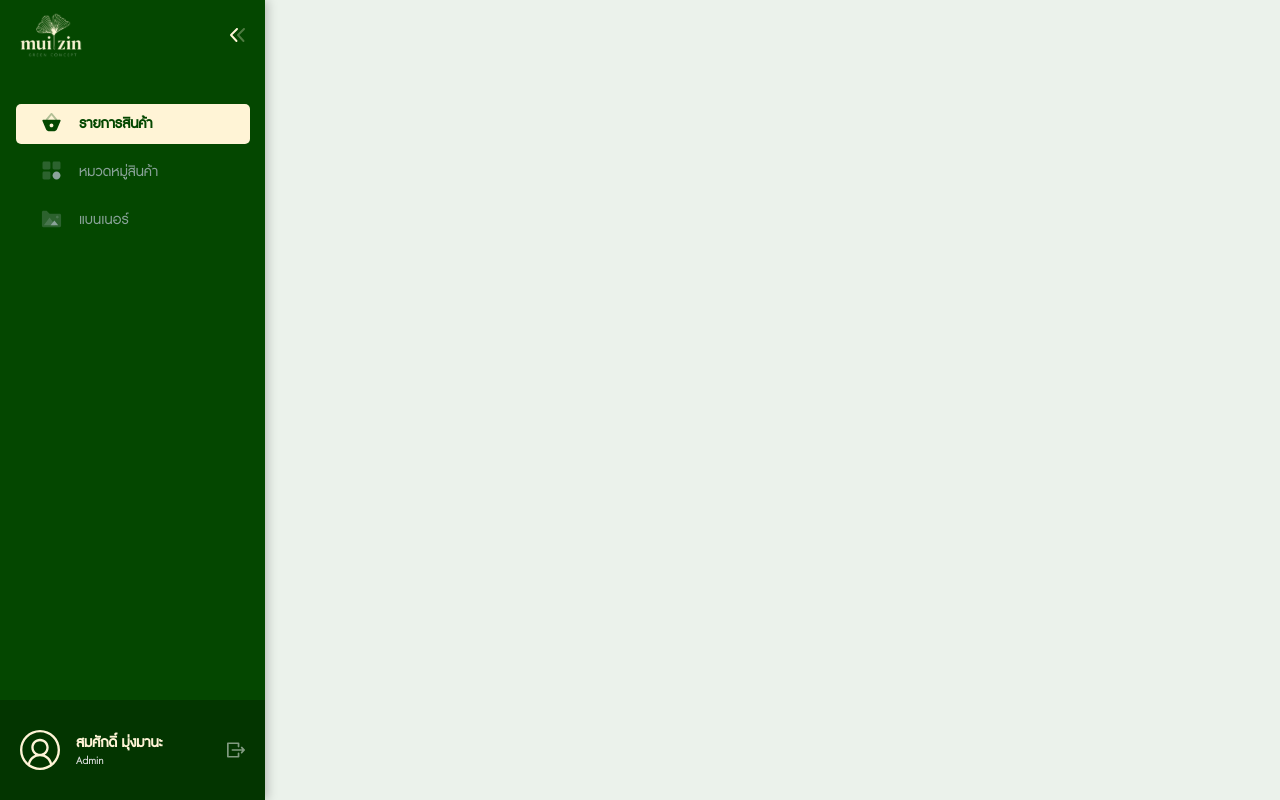
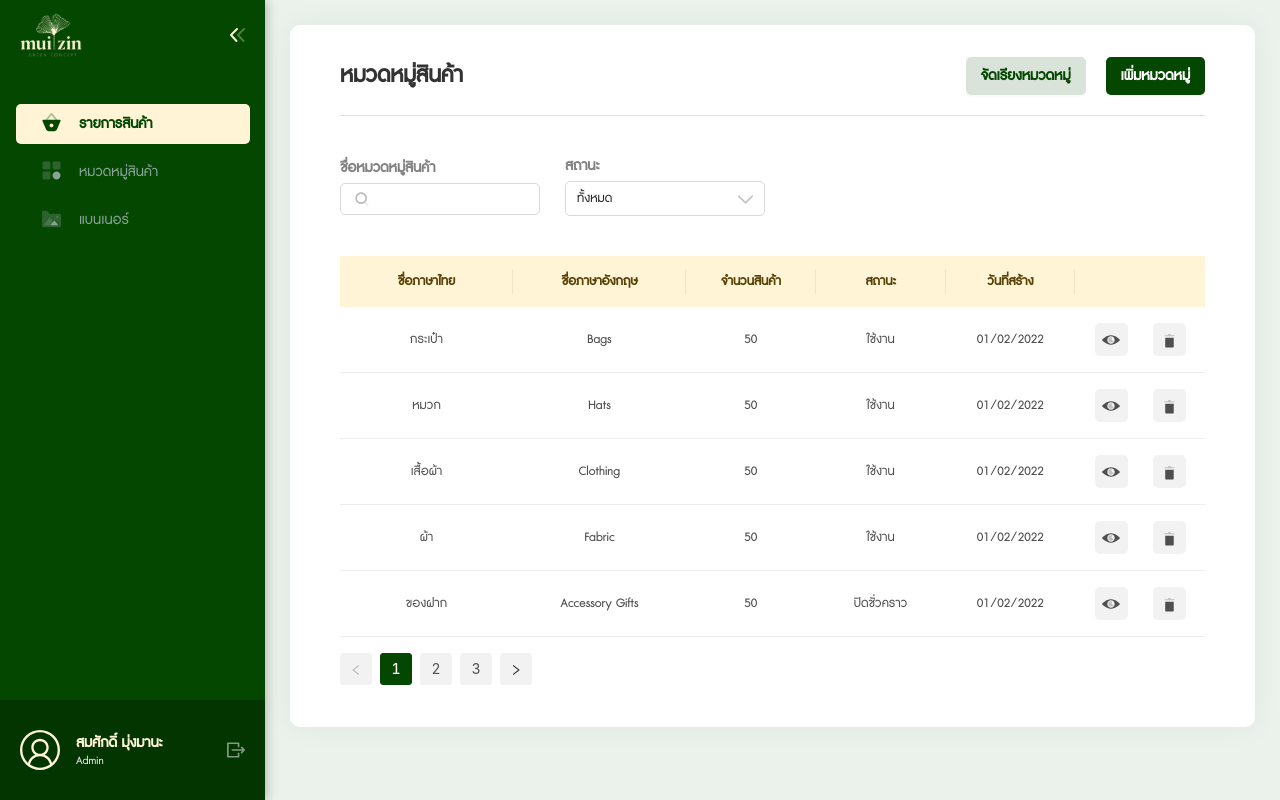
Before and after one commit to baskittisak/muiizin-admin, a React (Create React App) app: page /categories in a window 1280 px wide. Built offline with nearby package versions, Linux system fonts and the light colour scheme.

Commit message:
[EDIT] Categories List and FIlter

```diff
--- /dev/null
+++ b/src/components/categories/Categories.js
@@ -0,0 +1,154 @@
+import { memo, useCallback, useMemo, useState } from "react";
+import Frame from "../../center_components/Frame";
+import BaseButton from "../../center_components/BaseButton";
+import FilterCategories from "./FilterCategories";
+import IconSvg from "../../center_components/IconSvg";
+import Table from "../../center_components/Table";
+import { ReactComponent as eye_icon } from "../../assets/icons/eye.svg";
+import { ReactComponent as delete_icon } from "../../assets/icons/delete.svg";
+import { Space } from "antd";
+import { Action } from "../../style/common";
+
+const Categories = () => {
+  const [page, setPage] = useState(1);
+  const [filters, setFilters] = useState({
+    search: "",
+    status: "1",
+  });
+
+  const onFilters = useCallback((type, value) => {
+    setFilters((prevState) => ({
+      ...prevState,
+      [type]: value,
+    }));
+  }, []);
+
+  const columns = useMemo(() => {
+    return [
+      {
+        title: "ชื่อภาษาไทย",
+        dataIndex: "nameTH",
+        width: "20%",
+      },
+      {
+        title: "ชื่อภาษาอังกฤษ",
+        dataIndex: "nameEN",
+        width: "20%",
+      },
+      {
+        title: "จำนวนสินค้า",
+        dataIndex: "stock",
+        width: "15%",
+      },
+      {
+        title: "สถานะ",
+        dataIndex: "status",
+        width: "15%",
+      },
+      {
+        title: "วันที่สร้าง",
+        dataIndex: "createdTime",
+        width: "15%",
+      },
+      {
+        title: "",
+        dataIndex: "action",
+        width: "15%",
+        render: (_, record) => (
+          <Space size={25}>
+            <Action
+              justify="center"
+              align="center"
+              onClick={() => console.log(record?.key)}
+            >
+              <IconSvg src={eye_icon} fontSize={18} />
+            </Action>
+            <Action
+              justify="center"
+              align="center"
+              onClick={() => console.log(record?.key)}
+            >
+              <IconSvg src={delete_icon} fontSize={18} />
+            </Action>
+          </Space>
+        ),
+      },
+    ];
+  }, []);
+
+  const dataSource = useMemo(() => {
+    return [
+      {
+        key: "1",
+        nameTH: "กระเป๋า",
+        nameEN: "Bags",
+        stock: 50,
+        status: "ใช้งาน",
+        createdTime: "01/02/2022",
+      },
+      {
+        key: "2",
+        nameTH: "หมวก",
+        nameEN: "Hats",
+        stock: 50,
+        status: "ใช้งาน",
+        createdTime: "01/02/2022",
+      },
+      {
+        key: "3",
+        nameTH: "เสื้อผ้า",
+        nameEN: "Clothing",
+        stock: 50,
+        status: "ใช้งาน",
+        createdTime: "01/02/2022",
+      },
+      {
+        key: "4",
+        nameTH: "ผ้า",
+        nameEN: "Fabric",
+        stock: 50,
+        status: "ใช้งาน",
+        createdTime: "01/02/2022",
+      },
+      {
+        key: "5",
+        nameTH: "ของฝาก",
+        nameEN: "Accessory Gifts",
+        stock: 50,
+        status: "ปิดชั่วคราว",
+        createdTime: "01/02/2022",
+      },
+    ];
+  }, []);
+
+  return (
+    <Frame
+      label="หมวดหมู่สินค้า"
+      extra={
+        <Space size={20}>
+          <BaseButton bgColor="#D9E3D9" color="#044700">
+            จัดเรียงหมวดหมู่
+          </BaseButton>
+          <BaseButton bgColor="#044700" color="#fff">
+            เพิ่มหมวดหมู่
+          </BaseButton>
+        </Space>
+      }
+    >
+      <FilterCategories
+        search={filters.search}
+        status={filters.status}
+        onFilters={onFilters}
+      />
+      <Table
+        columns={columns}
+        dataSource={dataSource}
+        page={page}
+        totalData={30}
+        onChange={(e) => setPage(e.current)}
+      />
+    </Frame>
+  );
+};
+
+export default memo(Categories);
--- /dev/null
+++ b/src/components/categories/FilterCategories.js
@@ -0,0 +1,60 @@
+import { memo, useCallback, useMemo } from "react";
+import Search from "../../center_components/filter/Search";
+import Dropdown from "../../center_components/filter/Dropdown";
+import BaseButton from "../../center_components/BaseButton";
+import { Space } from "antd";
+import { Box } from "../../style/common";
+
+const FilterCategories = ({ search, status, onFilters }) => {
+  const statusItems = useMemo(
+    () => [
+      {
+        key: "1",
+        label: "ทั้งหมด",
+      },
+      {
+        key: "2",
+        label: "ใช้งาน",
+      },
+      {
+        key: "3",
+        label: "ปิดชั่วคราว",
+      },
+    ],
+    []
+  );
+
+  const isClear = useMemo(() => {
+    return search || status !== "1";
+  }, [search, status]);
+
+  const onClear = useCallback(() => {
+    onFilters("search", "");
+    onFilters("status", "1");
+  }, [onFilters]);
+
+  return (
+    <Box justify="space-between" align="flex-end">
+      <Space size={25}>
+        <Search
+          label="ชื่อหมวดหมู่สินค้า"
+          value={search}
+          onChange={(value) => onFilters("search", value)}
+        />
+        <Dropdown
+          label="สถานะ"
+          menuItems={statusItems}
+          value={status}
+          onChange={(value) => onFilters("status", value)}
+        />
+      </Space>
+      {isClear && (
+        <BaseButton bgColor="#D9E3D9" color="#044700" onClick={onClear}>
+          ล้าง
+        </BaseButton>
+      )}
+    </Box>
+  );
+};
+
+export default memo(FilterCategories);
--- a/src/components/product/ProductList.js
+++ b/src/components/product/ProductList.js
@@ -8,19 +8,11 @@ import FilterProduct from "./FilterProduct";
 import { ReactComponent as eye_icon } from "../../assets/icons/eye.svg";
 import { ReactComponent as delete_icon } from "../../assets/icons/delete.svg";
 import { Space } from "antd";
-import { Box } from "../../style/common";
+import { Action } from "../../style/common";
 import { useNavigate } from "react-router-dom";
 
 const Name = styled.div`
   text-align: left;
-`;
-
-const Action = styled(Box)`
-  cursor: pointer;
-  width: 33px;
-  height: 33px;
-  background-color: #f2f2f2;
-  border-radius: 5px;
 `;
 
 const ProductList = () => {
@@ -170,7 +162,7 @@ const ProductList = () => {
         columns={columns}
         dataSource={dataSource}
         page={page}
-        totalData={30}
+        totalData={20}
         onChange={(e) => setPage(e.current)}
       />
     </Frame>
--- a/src/resource/PageRoutes.js
+++ b/src/resource/PageRoutes.js
@@ -3,6 +3,7 @@ import { BrowserRouter, Routes, Route } from "react-router-dom";
 // import Login from "../components/Login";
 import ProductList from "../components/product/ProductList";
 import Product from "../components/product/Product";
+import Categories from "../components/categories/Categories";
 
 const PageRoutes = () => {
   return (
@@ -11,6 +12,7 @@ const PageRoutes = () => {
         <Route path="/" element={<ProductList />} />
         <Route path="/product-list" element={<ProductList />} />
         <Route path="/product" element={<Product />} />
+        <Route path="/categories" element={<Categories />} />
       </Routes>
     </BrowserRouter>
   );
--- a/src/style/common.js
+++ b/src/style/common.js
@@ -11,3 +11,11 @@ export const Box = styled.div`
 export const SpaceContainer = styled(Space)`
   width: 100%;
 `;
+
+export const Action = styled(Box)`
+  cursor: pointer;
+  width: 33px;
+  height: 33px;
+  background-color: #f2f2f2;
+  border-radius: 5px;
+`;
```
